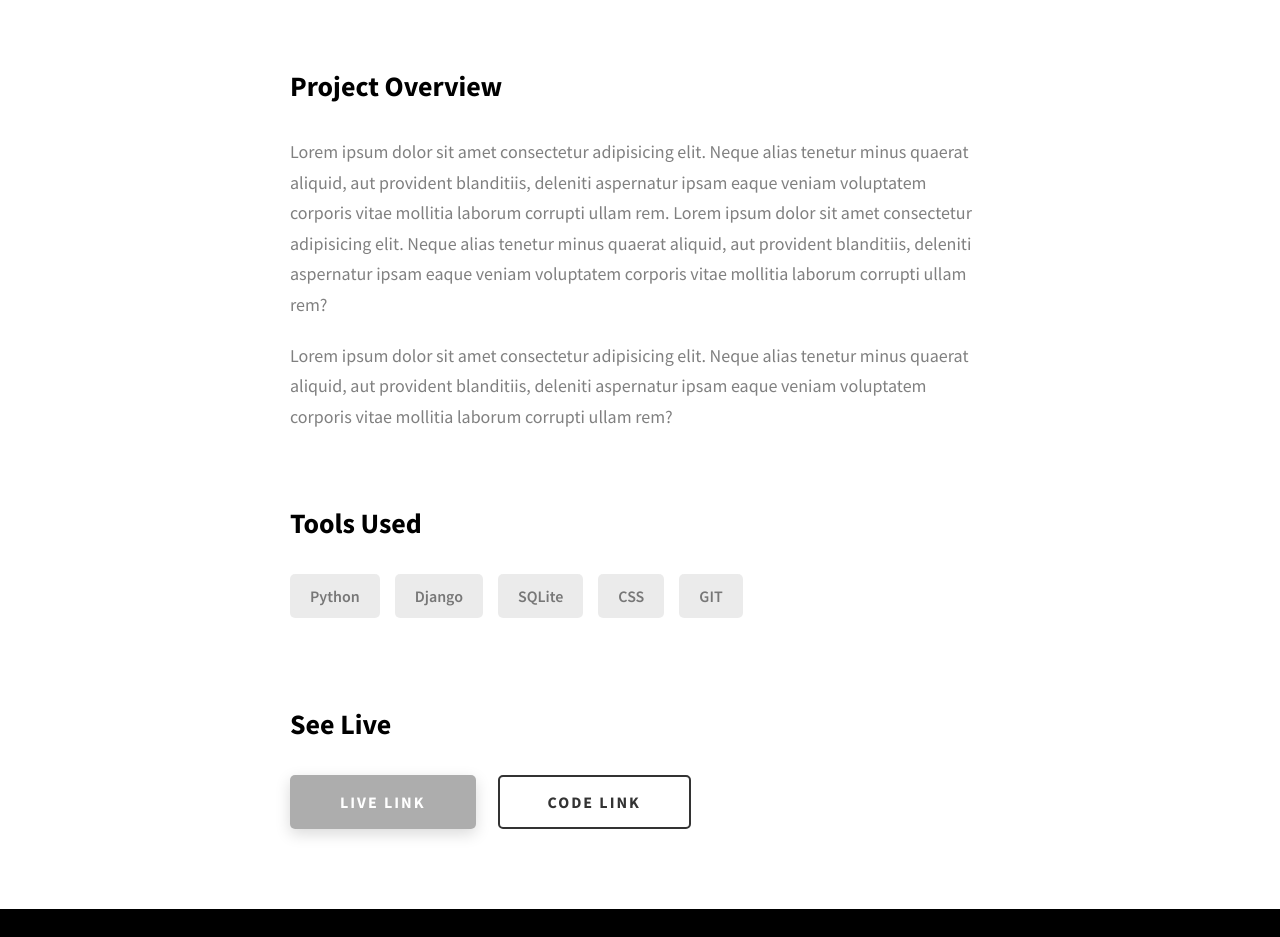
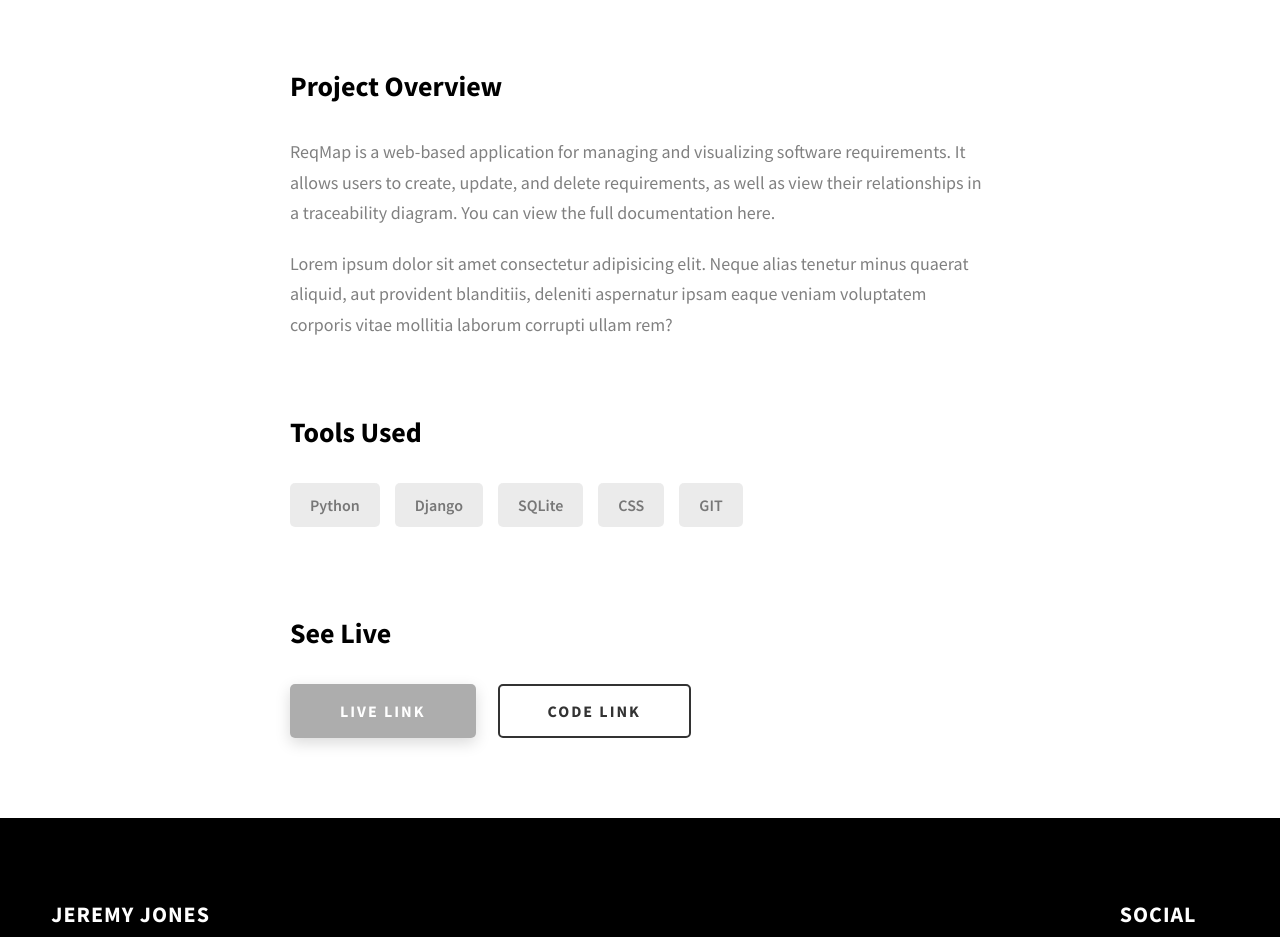
Before and after one commit to jerameee/jeremy-dopefolio, a website: page reqmap.html in a window 1280 px wide. Shown: the part 1240-2177 px from the top of the page. Drawn offline with Linux system fonts and the light colour scheme.

Commit message:
Update reqmqp project page

```diff
--- a/reqmap.html
+++ b/reqmap.html
@@ -39,7 +39,8 @@
             </a>
           </li>
           <li class="header__link-wrapper">
-            <a target="_blank" href="https://drive.google.com/file/d/1qv_r45IvDc7j19udI4OAKR83KHV8G72f/view?usp=sharing" class="header__link"> Resume </a>
+            <a target="_blank" href="https://drive.google.com/file/d/1qv_r45IvDc7j19udI4OAKR83KHV8G72f/view?usp=sharing"
+              class="header__link"> Resume </a>
           </li>
         </ul>
         <div class="header__main-ham-menu-cont">
@@ -65,7 +66,8 @@
           </li>
 
           <li class="header__sm-menu-link">
-            <a target="_blank" href="https://drive.google.com/file/d/1qv_r45IvDc7j19udI4OAKR83KHV8G72f/view?usp=sharing"> Resume </a>
+            <a target="_blank"
+              href="https://drive.google.com/file/d/1qv_r45IvDc7j19udI4OAKR83KHV8G72f/view?usp=sharing"> Resume </a>
           </li>
         </ul>
       </div>
@@ -97,14 +99,10 @@
           <div class="project-details__desc">
             <h3 class="project-details__content-title">Project Overview</h3>
             <p class="project-details__desc-para">
-              Lorem ipsum dolor sit amet consectetur adipisicing elit. Neque
-              alias tenetur minus quaerat aliquid, aut provident blanditiis,
-              deleniti aspernatur ipsam eaque veniam voluptatem corporis vitae
-              mollitia laborum corrupti ullam rem. Lorem ipsum dolor sit amet
-              consectetur adipisicing elit. Neque alias tenetur minus quaerat
-              aliquid, aut provident blanditiis, deleniti aspernatur ipsam
-              eaque veniam voluptatem corporis vitae mollitia laborum corrupti
-              ullam rem?
+              ReqMap is a web-based application for managing and visualizing software requirements. It allows users to
+              create, update, and delete requirements, as well as view their relationships in a traceability diagram.
+              You can view the full documentation <a href="https://reqmap.onrender.com/">here</a>.
+
             </p>
             <p class="project-details__desc-para">
               Lorem ipsum dolor sit amet consectetur adipisicing elit. Neque
```
